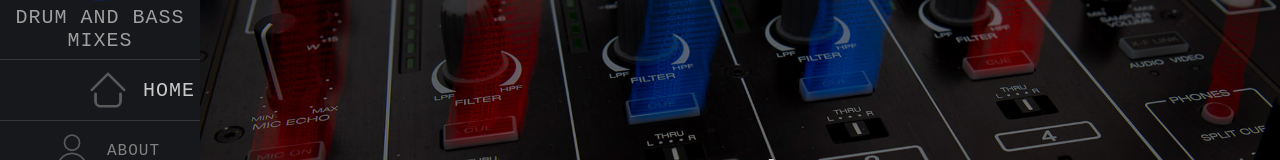
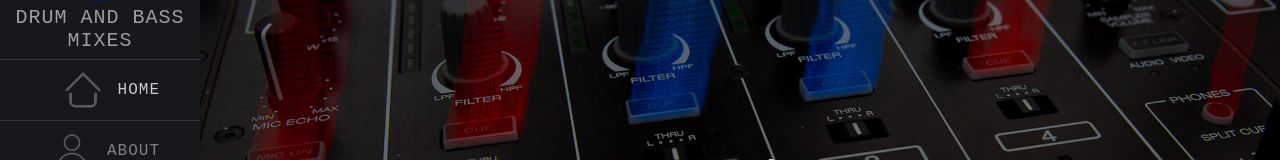
Before and after one commit to matejvalocky/precise-music-react, a React (Create React App) app: page / in a window 1280 px wide. Shown: the part 190-350 px from the top of the page. Built offline with nearby package versions, Linux system fonts and the light colour scheme; a web font is replaced by a local one.

Commit message:
štýly active menuLink

```diff
--- a/src/components/SideNav.css
+++ b/src/components/SideNav.css
@@ -202,6 +202,4 @@ nav ul li .icon :not(:hover){
 .active{
     color: rgb(201, 201, 201);
     position: relative;
-    left: 35px;
-    font-size: 20px;
 }
```
